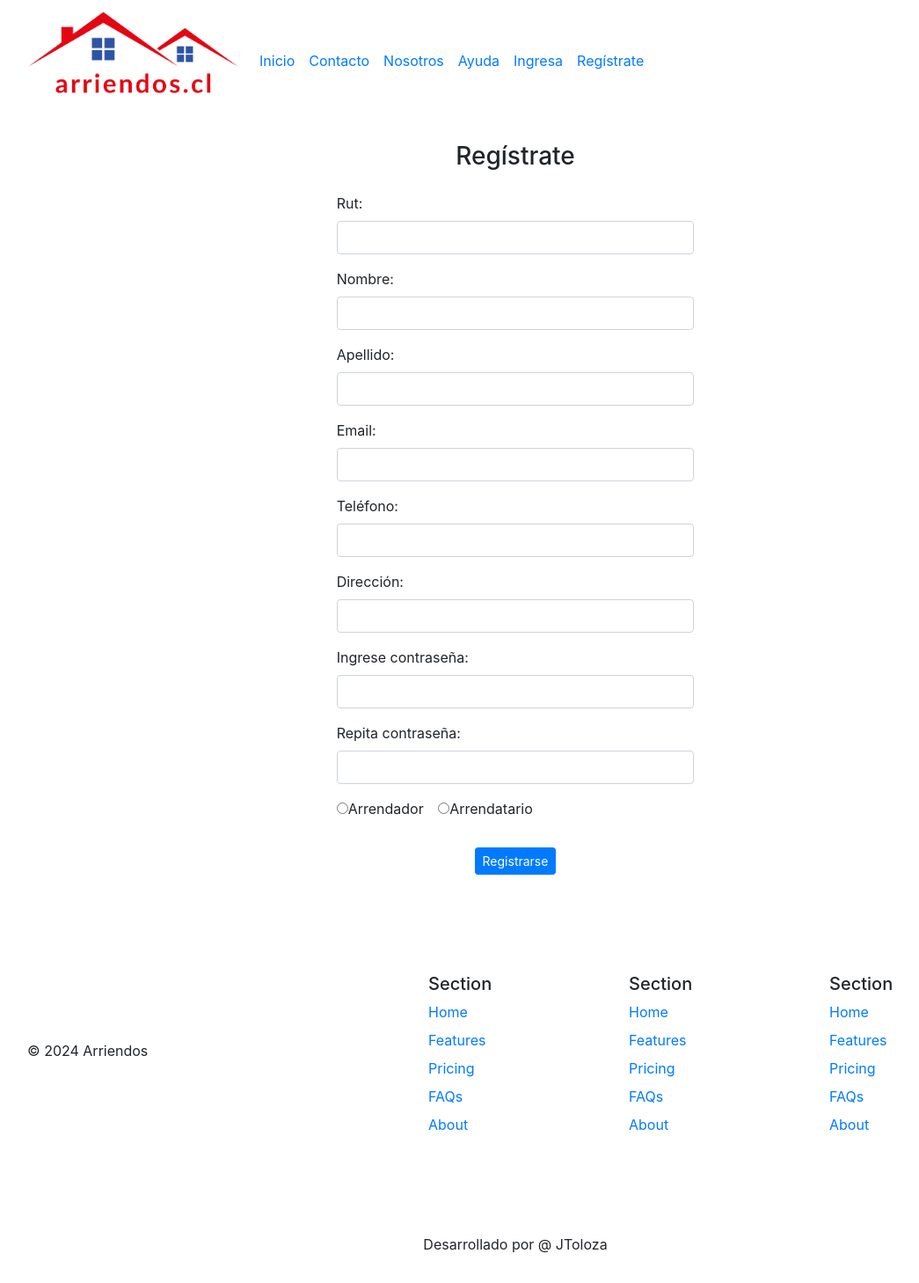
After one commit to JonathanT2024/Desafio7_Arriendos, a Django app: page /accounts/register/ in a window 1280 px wide. The commit adds this page. Shown: the whole page at 88% size, without its empty margins (54-1099 px from the left). Run offline with Django 5.2, Linux system fonts and the light colour scheme; some libraries are stand-ins or nearby versions.

Commit message:
hito3 - se crea funcion para registrar usuarios

```diff
--- /dev/null
+++ b/main/templates/registration/register.html
@@ -0,0 +1,86 @@
+{% extends 'base.html' %}
+
+{% block content %}
+<h3 class="text-center my-4">Regístrate</h3>
+<div class="row">
+    <div class="col-4 offset-4">
+        <form action="{% url 'register' %}" method="post"> <!-- ruta nombrada -->
+            {% csrf_token %}
+            <div class="mb-3">
+                <label class="form-label">Rut:</label>
+                <input id="" type="text" class="form-control" name="username" placeholder=""
+                    value="{{ username | default:'' }}" required>
+            </div>
+            <div class="mb-3">
+                <label class="form-label">Nombre:</label>
+                <input id="" type="text" class="form-control" name="first_name" placeholder=""
+                    value="{{ first_name | default:'' }}" required>
+            </div>
+            <div class="mb-3">
+                <label class="form-label">Apellido:</label>
+                <input id="" type="text" class="form-control" name="last_name" placeholder=""
+                    value="{{ last_name | default:'' }}" required>
+            </div>
+            <div class="mb-3">
+                <label class="form-label">Email:</label>
+                <input id="" type="email" class="form-control" name="email" placeholder=""
+                    value="{{ email | default:'' }}" required>
+            </div>
+            <div class="mb-3">
+                <label class="form-label">Teléfono:</label>
+                <input id="" type="text" class="form-control" name="telefono" placeholder=""
+                    value="{{ telefono | default:'' }}">
+            </div>
+            <div class="mb-3">
+                <label class="form-label">Dirección:</label>
+                <input id="" type="text" class="form-control" name="direccion" placeholder=""
+                    value="{{ direccion | default:'' }}" required>
+            </div>
+            <div class="mb-3">
+                <label class="form-label">Ingrese contraseña:</label>
+                <input id="" type="password" class="form-control" name="password" placeholder=""
+                    value="{{ password | default:'' }}" required>
+            </div>
+            <div class="mb-3">
+                <label class="form-label">Repita contraseña:</label>
+                <input id="" type="password" class="form-control" name="password_repeat" placeholder=""
+                    value="{{ password_repeat | default:'' }}" required>
+            </div>
+            <div class="mb-3">
+                <div class="form-check form-check-inline">
+                    <input
+                        id=""
+                        type="radio"
+                        class="form-check-imput"
+                        name="rol"
+                        placeholder=""
+                        value="arrendador"
+                        required
+                        {% if rol == 'arrendador' %}
+                            checked
+                        {% endif %}>
+                    <label class="form-check-label">Arrendador</label>
+                </div>
+                <div class="form-check form-check-inline">
+                    <input
+                        id=""
+                        type="radio"
+                        class="form-check-imput"
+                        name="rol"
+                        placeholder=""
+                        value="arrendatario"
+                        required
+                        {% if rol == 'arrendatario' %}
+                            checked
+                        {% endif %}>
+                    <label class="form-check-label">Arrendatario</label>
+                </div>
+            </div>
+            <div class="d-flex justify-content-center">
+                <button type="submit" class="btn btn-sm btn-primary my-3">Registrarse</button>
+            </div>
+        </form>
+    </div>
+</div>
+
+{% endblock %}
--- a/main/templates/snippets/navbar.html
+++ b/main/templates/snippets/navbar.html
@@ -45,7 +45,7 @@
                     <a href="{% url 'login' %}" class="nav-link link-body-emphasis px-2">Ingresa</a>
                 </li>
                 <li class="nav-item">
-                    <a href="#" class="nav-link link-body-emphasis px-2">Regístrate</a>
+                    <a href="{% url 'register' %}" class="nav-link link-body-emphasis px-2">Regístrate</a>
                 </li>
                 {% endif %}
             </ul>
--- a/main/urls.py
+++ b/main/urls.py
@@ -1,6 +1,7 @@
 from django.urls import path
-from main.views import index
+from main.views import index, register
 
 urlpatterns = [
     path('', index, name='index'),
+    path('accounts/register/', register, name='register',),
 ]
--- a/main/views.py
+++ b/main/views.py
@@ -1,6 +1,34 @@
-from django.shortcuts import render
-
+from django.shortcuts import render, redirect
+from main.services import crear_user
 # Create your views here.
 
 def index(request):
     return render(request, 'index.html')
+
+def register(request):
+    if request.method == 'POST':
+        username = request.POST['username']
+        first_name = request.POST['first_name']
+        last_name = request.POST['last_name']
+        email = request.POST['email']
+        direccion = request.POST['direccion']
+        telefono = request.POST['telefono']
+        rol = request.POST['rol']
+        password = request.POST['password']
+        password_repeat = request.POST['password_repeat']
+
+        crear = crear_user(request, username, first_name, last_name, email, password, password_repeat, direccion, rol, telefono)
+        if crear:
+            return redirect('/accounts/login')
+        # Si hay errores, mantiene los datos ingresados en el formulario
+        return render(request, 'registration/register.html', {
+            'username': username,
+            'first_name': first_name,
+            'last_name': last_name,
+            'email': email,
+            'direccion': direccion,
+            'telefono': telefono,
+            'rol': rol,
+        })
+    else:
+        return render(request, 'registration/register.html')
```
Also changed, not shown: main/services.py (+6 -5 lines).
